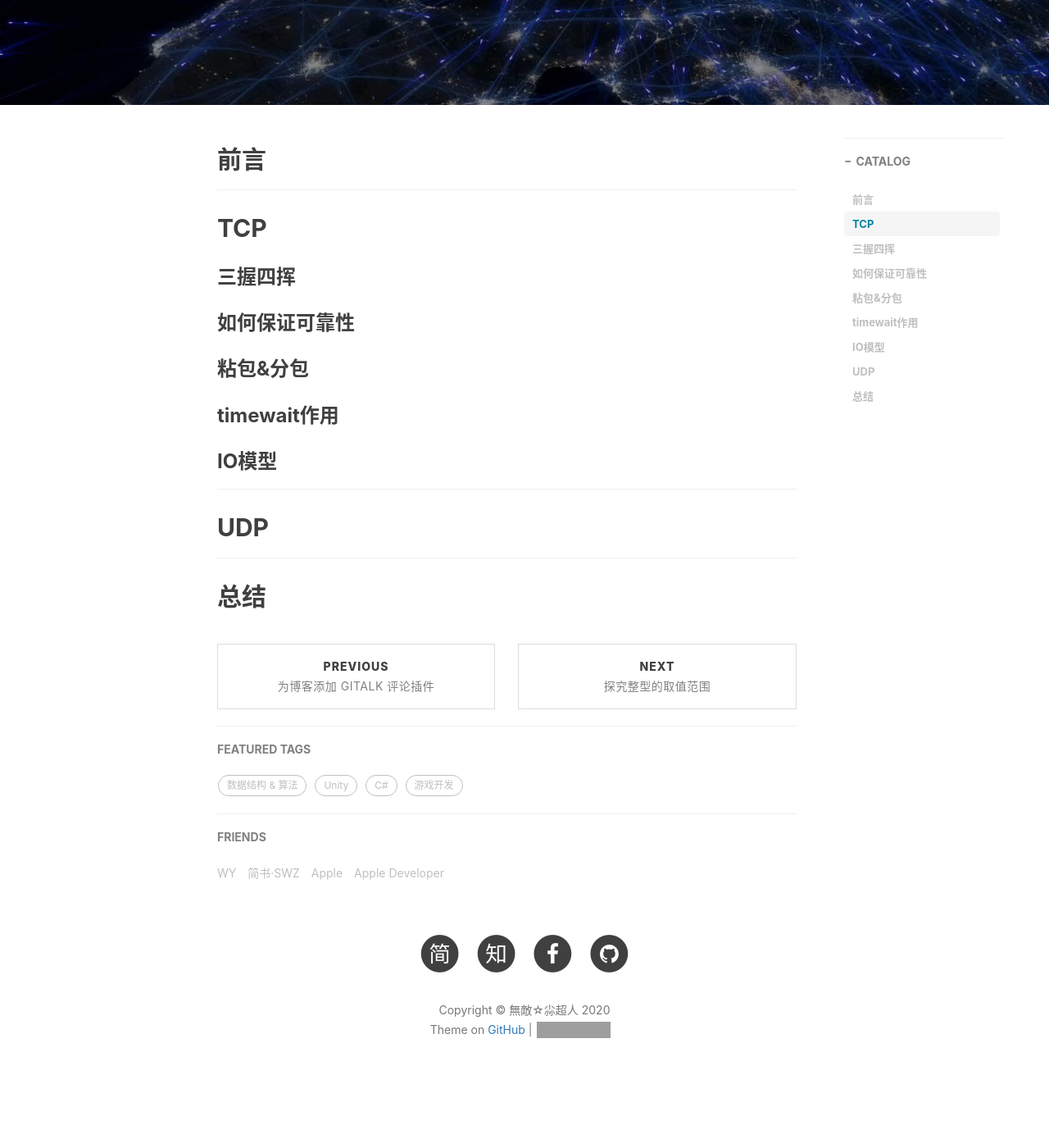
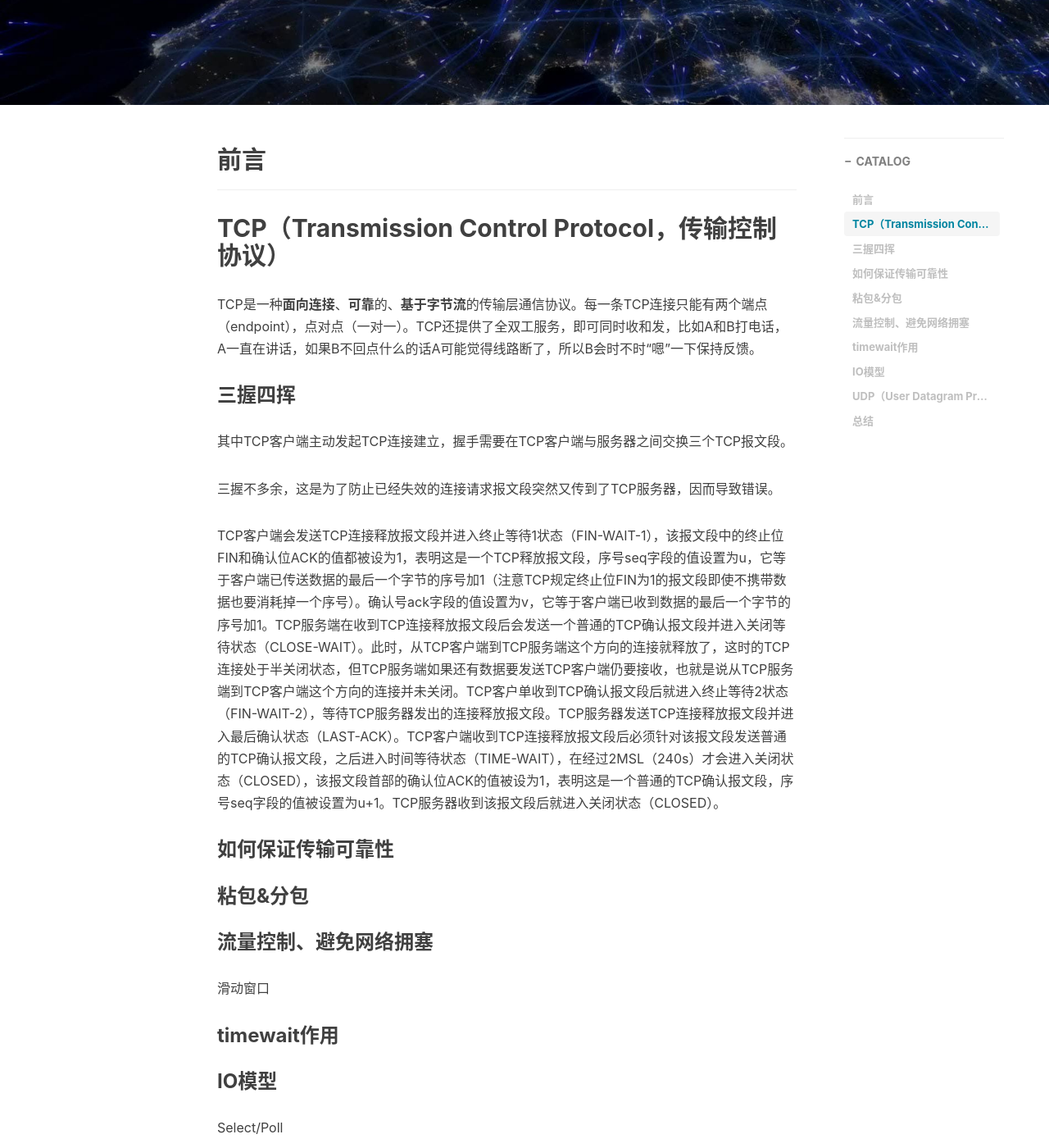
Before and after one commit to sun-wei-zhe/sun-wei-zhe.github.io, a Jekyll site: the page built from _posts/2019-8-07-TCP和UDP.md, in a window 1280 px wide and 1400 px high, scrolled down 395 px. Shown: the whole window at 82% size. Built offline with Jekyll 4.4.1, drawn with Linux system fonts in a browser that asks for light colours; nearby versions of some CDN libraries; comment, search, counter and statistics services are not loaded; before the commit the page ends 1755 px from its top, so only the background shows below that; some of the changed text lies outside the part shown; grey boxes are pictures that could not be loaded.

Commit message:
swz::TCP

```diff
--- a/_posts/2019-8-07-TCP和UDP.md
+++ b/_posts/2019-8-07-TCP和UDP.md
@@ -16,13 +16,21 @@ tags:
 
 ---
 
-## TCP
+## TCP（Transmission Control Protocol，传输控制协议）
+
+TCP是一种**面向连接**、**可靠**的、**基于字节流**的传输层通信协议。每一条TCP连接只能有两个端点（endpoint），点对点（一对一）。TCP还提供了全双工服务，即可同时收和发，比如A和B打电话，A一直在讲话，如果B不回点什么的话A可能觉得线路断了，所以B会时不时“嗯”一下保持反馈。
 
 ### 三握四挥
 
+其中TCP客户端主动发起TCP连接建立，握手需要在TCP客户端与服务器之间交换三个TCP报文段。
+
+三握不多余，这是为了防止已经失效的连接请求报文段突然又传到了TCP服务器，因而导致错误。
+
+TCP客户端会发送TCP连接释放报文段并进入终止等待1状态（FIN-WAIT-1），该报文段中的终止位FIN和确认位ACK的值都被设为1，表明这是一个TCP释放报文段，序号seq字段的值设置为u，它等于客户端已传送数据的最后一个字节的序号加1（注意TCP规定终止位FIN为1的报文段即使不携带数据也要消耗掉一个序号）。确认号ack字段的值设置为v，它等于客户端已收到数据的最后一个字节的序号加1。TCP服务端在收到TCP连接释放报文段后会发送一个普通的TCP确认报文段并进入关闭等待状态（CLOSE-WAIT）。此时，从TCP客户端到TCP服务端这个方向的连接就释放了，这时的TCP连接处于半关闭状态，但TCP服务端如果还有数据要发送TCP客户端仍要接收，也就是说从TCP服务端到TCP客户端这个方向的连接并未关闭。TCP客户单收到TCP确认报文段后就进入终止等待2状态（FIN-WAIT-2），等待TCP服务器发出的连接释放报文段。TCP服务器发送TCP连接释放报文段并进入最后确认状态（LAST-ACK）。TCP客户端收到TCP连接释放报文段后必须针对该报文段发送普通的TCP确认报文段，之后进入时间等待状态（TIME-WAIT），在经过2MSL（240s）才会进入关闭状态（CLOSED），该报文段首部的确认位ACK的值被设为1，表明这是一个普通的TCP确认报文段，序号seq字段的值被设置为u+1。TCP服务器收到该报文段后就进入关闭状态（CLOSED）。
 
 
-### 如何保证可靠性
+
+### 如何保证传输可靠性
 
 
 
@@ -30,17 +38,23 @@ tags:
 
 
 
+### 流量控制、避免网络拥塞
+
+滑动窗口
+
 ### timewait作用
 
 
 
 ### IO模型
 
-
+Select/Poll
 
 ---
 
-## UDP
+## UDP（User Datagram Protocol，用户数据报协议）
+
+UDP是一种**无连接**的、**不可靠**的、但**传输效率较高**的通信协议。
 
 
 
```
Also changed, not shown: img/TCP和UDP/三握.png (added), img/TCP和UDP/四挥.png (added).
